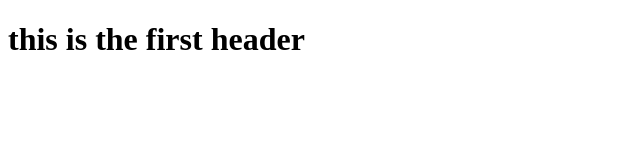
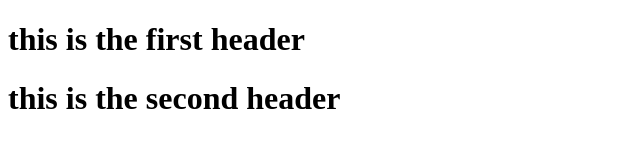
Before and after one commit to Ibrahim127/iti_latest, a plain HTML site: page index.html in a window 1280 px wide. Shown: the whole page, without its empty margins (0-640 px from the left). Drawn offline with Linux system fonts and the light colour scheme.

Commit message:
the second commit

```diff
--- a/index.html
+++ b/index.html
@@ -7,7 +7,7 @@
 </head>
 <body>
     <h1>this is the first header</h1>
-
+    <h1>this is the second header</h1>
 
 
 
```
